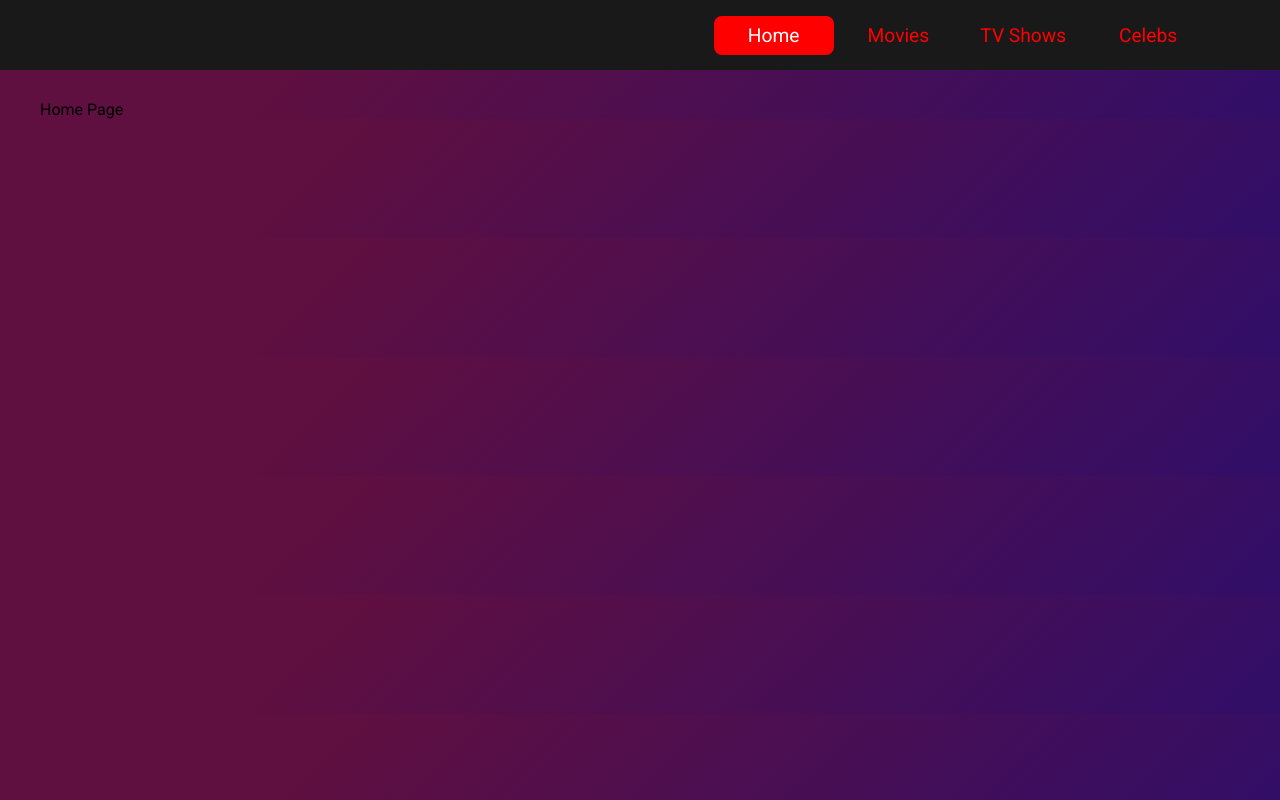
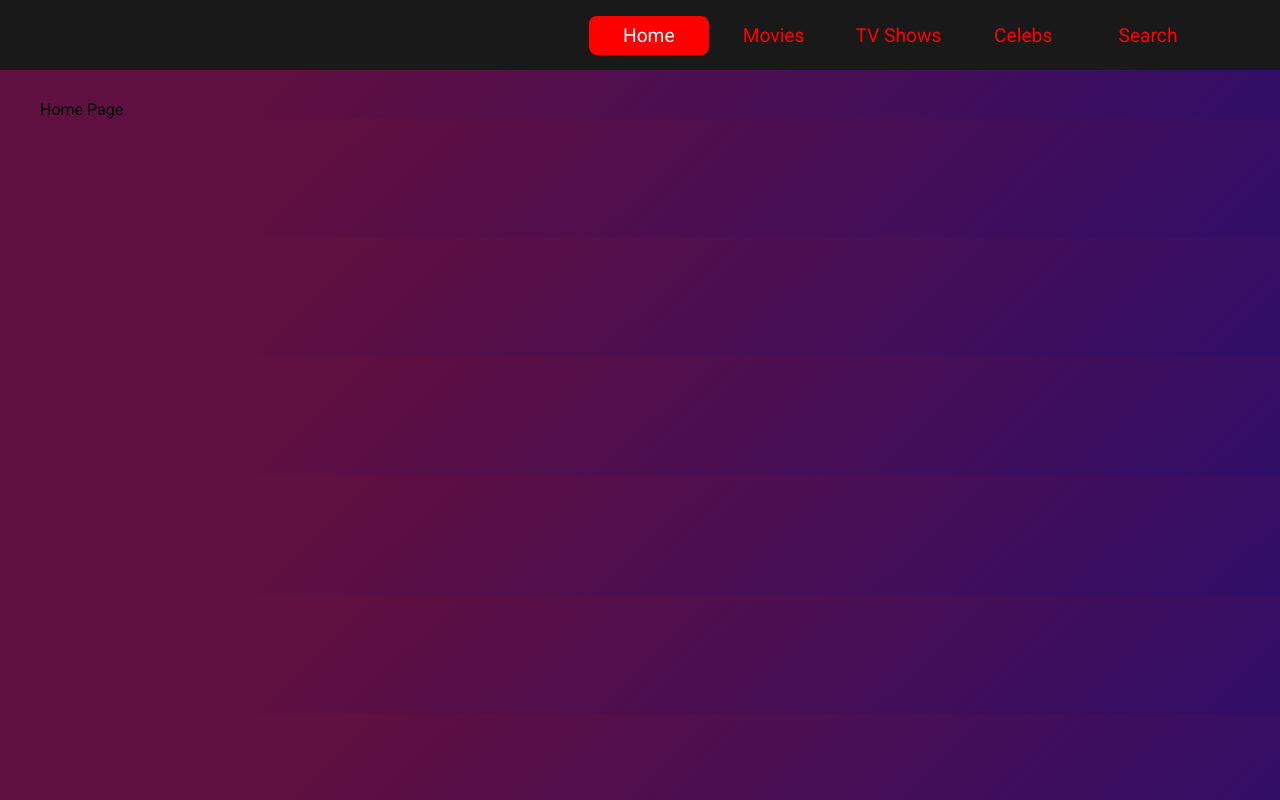
Before and after one commit to DimitarStefan0v/Movie-App, a React (Create React App) app in the folder client/: page / in a window 1280 px wide. Built offline with nearby package versions, Linux system fonts and the light colour scheme.

Commit message:
Register a route for search page and add the link in navigation

```diff
--- a/client/src/App.js
+++ b/client/src/App.js
@@ -6,6 +6,7 @@ import HomePage from './pages/Home/Home';
 import MoviesPage from './pages/Movies/Movies';
 import SeriesPage from './pages/Series/Series';
 import PeoplePage from './pages/People/People';
+import SearchPage from './pages/Search/Search';
 
 const router = createBrowserRouter([
     {
@@ -16,7 +17,8 @@ const router = createBrowserRouter([
             { index: true, element: <HomePage /> },
             { path: 'movies', element: <MoviesPage /> },
             { path: 'series', element: <SeriesPage /> },
-            { path: 'celebs', element: <PeoplePage /> }
+            { path: 'celebs', element: <PeoplePage /> },
+            { path: 'search', element: <SearchPage /> }
         ]
     }
 ]);
--- a/client/src/components/MainNavigation/MainNavigation.js
+++ b/client/src/components/MainNavigation/MainNavigation.js
@@ -55,6 +55,14 @@ const MainNavigation = () => {
                             >Celebs
                             </NavLink>
                         </li>
+                        <li>
+                            <NavLink
+                                className={({ isActive }) => isActive ? `${classes.link} ${classes.active}` : `${classes.link}`}
+                                to="/search"
+                                onClick={toggleNavigation}
+                            >Search
+                            </NavLink>
+                        </li>
                     </ul>
                     {ReactDOM.createPortal(
                         <Backdrop className={showNavigation ? '' : 'collapse'} onClick={toggleNavigation} />,
@@ -92,6 +100,13 @@ const MainNavigation = () => {
                             >Celebs
                             </NavLink>
                         </li>
+                        <li>
+                            <NavLink
+                                className={({ isActive }) => isActive ? `${classes.link} ${classes.active}` : `${classes.link}`}
+                                to="/search"
+                            >Search
+                            </NavLink>
+                        </li>
                     </ul>
                 </nav>
             </header>
--- a/client/src/utils/urls.js
+++ b/client/src/utils/urls.js
@@ -4,4 +4,5 @@ export const urls = {
     movies: 'https://api.themoviedb.org/3/discover/movie?include_adult=false&include_video=false&language=en-US',
     series: 'https://api.themoviedb.org/3/discover/tv?include_adult=false&include_null_first_air_dates=false&language=en-US',
     people: 'https://api.themoviedb.org/3/person/popular?language=en-US',
+    search: 'https://api.themoviedb.org/3/search',
 };
```
